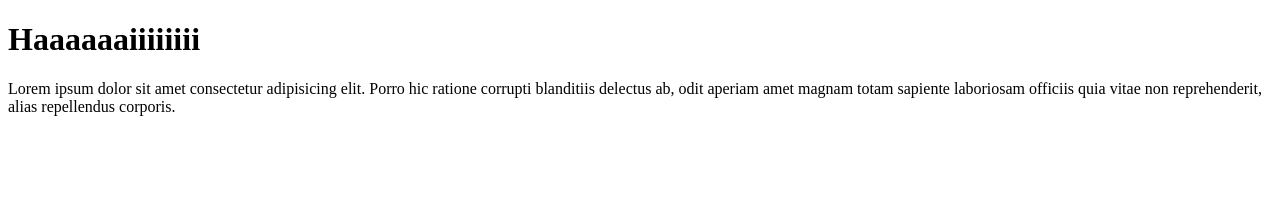
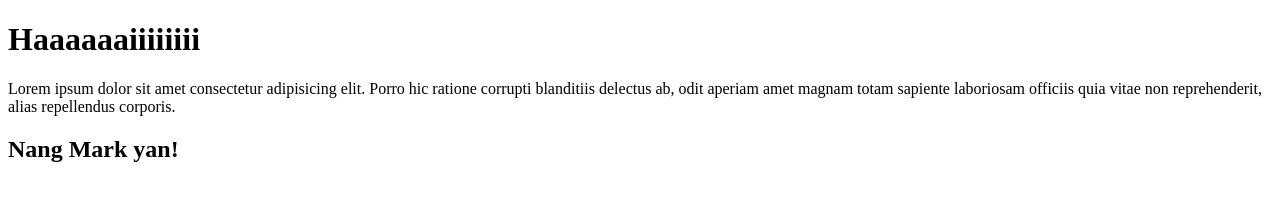
Before and after one commit to Kidd942601/sample-folder, a plain HTML site: page index.html in a window 1280 px wide. Drawn offline with Linux system fonts and the light colour scheme.

Commit message:
nangMark

```diff
--- a/index.html
+++ b/index.html
@@ -8,5 +8,6 @@
 <body>
     <h1>Haaaaaaiiiiiiii</h1>
     <p>Lorem ipsum dolor sit amet consectetur adipisicing elit. Porro hic ratione corrupti blanditiis delectus ab, odit aperiam amet magnam totam sapiente laboriosam officiis quia vitae non reprehenderit, alias repellendus corporis.</p>
+    <h2>Nang Mark yan!</h2>
 </body>
 </html>
```
